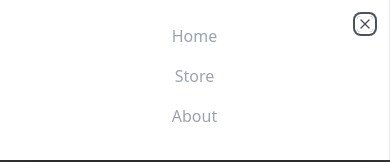
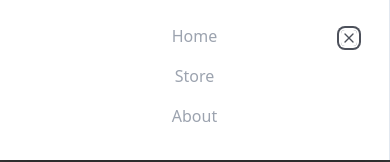
Before and after one commit to iam-annatar/Simple-Shopping-Cart, a React (Vite) app: page /about in a window 390 px wide. Both pictures are taken after a click on the button "Toggle Menu". Shown: the top 162 px of the page. Built offline with nearby package versions, Linux system fonts and the light colour scheme.

Commit message:
update header side bars for mobile view

```diff
--- a/src/@/components/ui/sheet.tsx
+++ b/src/@/components/ui/sheet.tsx
@@ -63,7 +63,7 @@ const SheetContent = React.forwardRef<
       {...props}
     >
       {children}
-      <SheetPrimitive.Close className="absolute right-4 top-4 rounded-sm opacity-70 ring-offset-background transition-opacity hover:opacity-100 focus:outline-none focus:ring-2 focus:ring-ring focus:ring-offset-2 disabled:pointer-events-none data-[state=open]:bg-secondary">
+      <SheetPrimitive.Close className="absolute right-8 top-[30px] rounded-sm opacity-70 ring-offset-background transition-opacity hover:opacity-100 focus:outline-none focus:ring-2 focus:ring-ring focus:ring-offset-2 disabled:pointer-events-none data-[state=open]:bg-secondary">
         <X className="h-4 w-4" />
         <span className="sr-only">Close</span>
       </SheetPrimitive.Close>
--- a/src/components/Navbar.tsx
+++ b/src/components/Navbar.tsx
@@ -16,7 +16,7 @@ export const Navbar = () => {
   const { cartCount, openCart } = useShoppingContext();
 
   return (
-    <div className="container bg-white dark:bg-slate-950 mx-auto sticky top-0">
+    <div className="container z-10 bg-white dark:bg-slate-950 mx-auto sticky top-0">
       <div className="py-3 bg-white dark:bg-slate-950 flex justify-between items-center border-b dark:border-b ">
         <div className="flex gap-x-2">
           <nav className="hidden sm:flex items-center gap-4  text-gray-400 hover:*:text-black dark:hover:*:text-white ">
```
